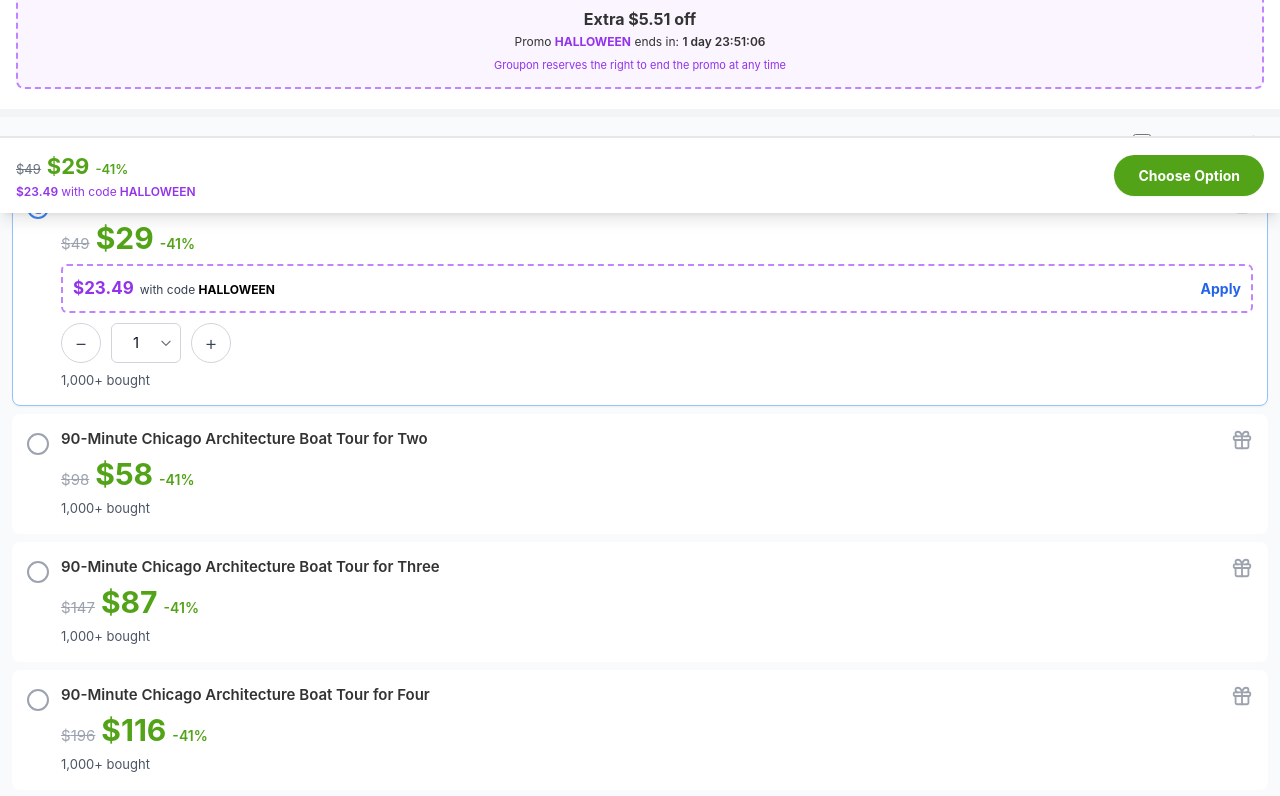
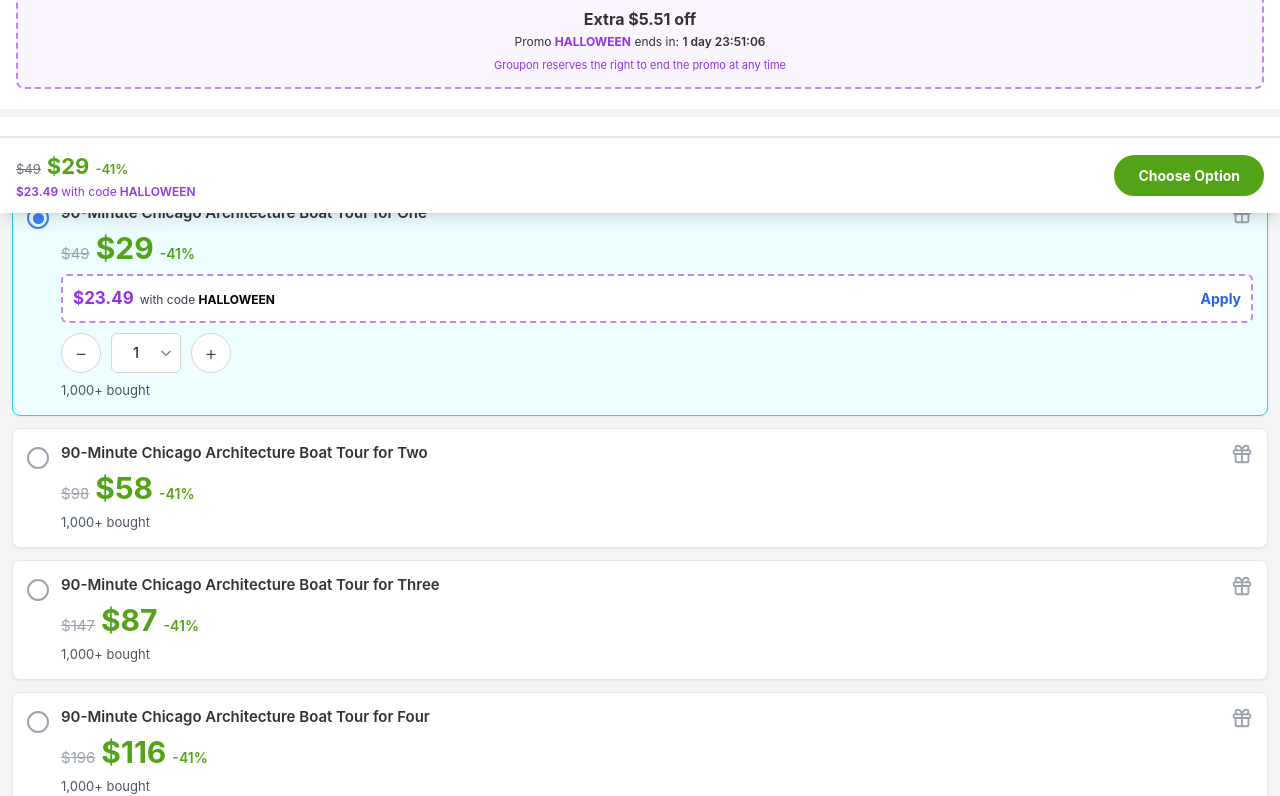
Before and after one commit to michal-humaj/groupon-misho, a Next.js app: page / in a window 1280 px wide. Shown: the part 664-1460 px from the top of the page. Built offline with nearby package versions, Linux system fonts and the light colour scheme.

Commit message:
Fix card colors: cyan selected cards, light grey background, remove header border

```diff
--- a/app/components/PricingOptions.tsx
+++ b/app/components/PricingOptions.tsx
@@ -19,12 +19,12 @@ export default function PricingOptions({ options }: PricingOptionsProps) {
   return (
     <div className="bg-white mt-2">
       {/* Gift Option and Select Option Header */}
-      <div className="px-4 py-3.5 bg-gray-50 border-b">
+      <div className="px-4 py-4 bg-white">
         <div className="flex items-center justify-between">
-          <h2 className="text-[16px] font-bold">Select Option:</h2>
+          <h2 className="text-[18px] font-bold">Select Option:</h2>
           <div className="flex items-center gap-2">
             <input type="checkbox" id="gift" className="w-[18px] h-[18px] border-2 border-gray-400 rounded" />
-            <label htmlFor="gift" className="text-[13px] font-normal">Buy as a gift</label>
+            <label htmlFor="gift" className="text-[14px] font-normal">Buy as a gift</label>
             <button className="p-0.5">
               <Info className="w-[17px] h-[17px] text-gray-400" />
             </button>
@@ -33,14 +33,14 @@ export default function PricingOptions({ options }: PricingOptionsProps) {
       </div>
 
       {/* Options List */}
-      <div className="bg-gray-50 px-3 py-2">
+      <div className="bg-gray-100 px-3 py-3">
         {options.map((option) => (
           <div
             key={option.id}
-            className={`p-3.5 cursor-pointer transition-all bg-white rounded-lg mb-2 last:mb-0 ${
+            className={`p-3.5 cursor-pointer transition-all rounded-lg mb-3 last:mb-0 shadow-sm ${
               selectedOption === option.id
-                ? 'border border-blue-300 shadow-sm'
-                : 'border border-transparent'
+                ? 'bg-cyan-50 border border-cyan-400'
+                : 'bg-white border border-gray-200'
             }`}
             onClick={() => setSelectedOption(option.id)}
           >
```
